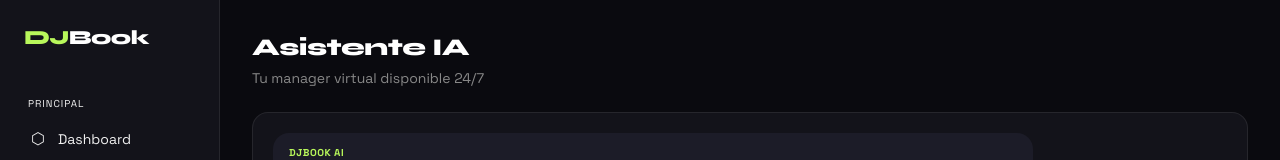
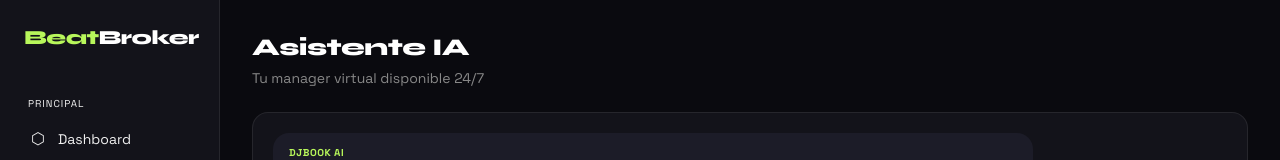
Before and after one commit to arreguiarregui-wq/djbook-pro, a Next.js app: page /chat in a window 1280 px wide. Shown: the top 160 px of the page. Built offline with nearby package versions, Linux system fonts and the light colour scheme.

Commit message:
fix: rename logo to BeatBroker

```diff
--- a/components/layout/Sidebar.tsx
+++ b/components/layout/Sidebar.tsx
@@ -27,7 +27,7 @@
   return (
     <nav className="w-[220px] min-h-screen bg-surface border-r border-white/[0.08] flex flex-col px-4 py-6 fixed left-0 top-0 bottom-0 overflow-y-auto">
       <div className="font-display text-xl font-extrabold text-accent tracking-tight mb-7 px-2">
-        DJ<span className="text-white">Book</span>
+        Beat<span className="text-white">Broker</span>
       </div>
 
       {navItems.map((item, i) => (
```
